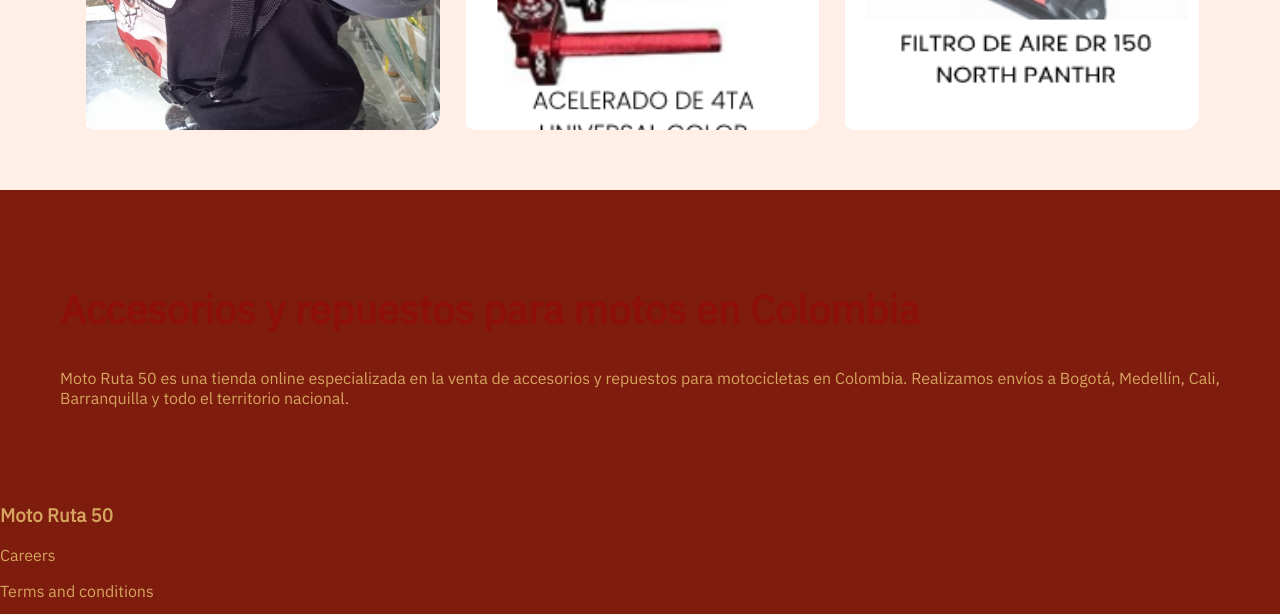
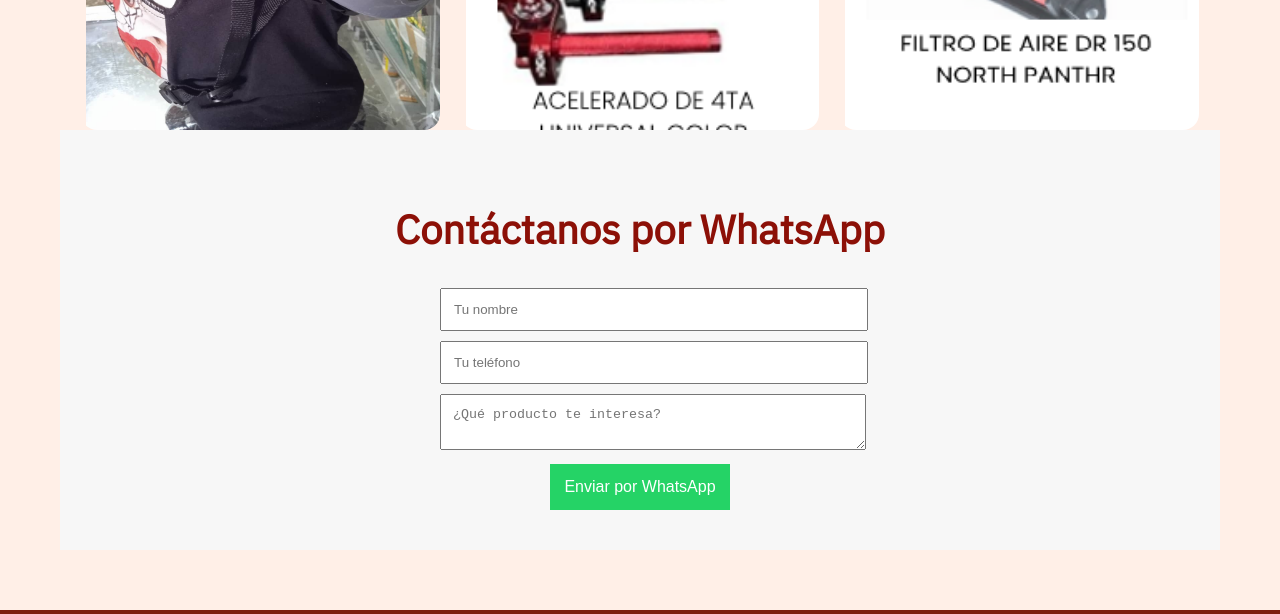
Before and after one commit to gonzalezjesusdavid68-cpu/GonzalezJesusDavid68-CPU.github.io, a plain HTML site: page docs/index.html in a window 1280 px wide. Shown: the part 4580-5194 px from the top of the page. Drawn offline with Linux system fonts and the light colour scheme.

Commit message:
Formulario que envía a WhatsApp

```diff
--- a/docs/css/main.css
+++ b/docs/css/main.css
@@ -215,6 +215,32 @@ footer .social-media {
   padding-bottom: 40px;
   gap: 40px;
 }
+.contact-section {
+    padding: 40px;
+    background: #f7f7f7;
+    text-align: center;
+}
+
+.contact-section form {
+    max-width: 400px;
+    margin: auto;
+}
+
+.contact-section input,
+.contact-section textarea {
+    width: 100%;
+    padding: 12px;
+    margin-bottom: 10px;
+}
+
+.contact-section button {
+    background: #25D366;
+    color: white;
+    border: none;
+    padding: 14px;
+    cursor: pointer;
+    font-size: 16px;
+}
 
 @media (max-width: 768px) {
   h1 {
--- a/docs/index.html
+++ b/docs/index.html
@@ -313,6 +313,15 @@
                     <img src="./assets/img/furniture/filtroairedr150.png" alt="Filtro de aire para motocicleta DR 150">
                 </div>
             </div>
+            <section class="contact-section">
+                <h2>Contáctanos por WhatsApp</h2>
+                <form id="whatsappForm">
+                <input type="text" id="nombre" placeholder="Tu nombre" required>
+                <input type="tel" id="telefono" placeholder="Tu teléfono" required>
+                <textarea id="mensaje" placeholder="¿Qué producto te interesa?" required></textarea>
+                <button type="submit">Enviar por WhatsApp</button>
+                </form>
+            </section>
         </section>
     </main>
     <footer class="footer">
@@ -341,5 +350,23 @@
         💬
     </a>
          <!-- SEO local y WhatsApp activo -->
-</body>
+          <script>
+            document.getElementById("whatsappForm").addEventListener("submit", function(e) {
+            e.preventDefault();
+
+            const nombre = document.getElementById("nombre").value;
+            const telefono = document.getElementById("telefono").value;
+            const mensaje = document.getElementById("mensaje").value;
+            const numeroWhatsApp = "573107643039";
+            const texto = `Hola, mi nombre es ${nombre}.
+
+                Mi teléfono es ${telefono}.
+                Estoy interesado en: ${mensaje}`;
+
+            const url = `https://wa.me/${numeroWhatsApp}?text=${encodeURIComponent(texto)}`;
+
+    window.open(url, "_blank");
+});
+          </script>
+    </body>
 </html>
```
